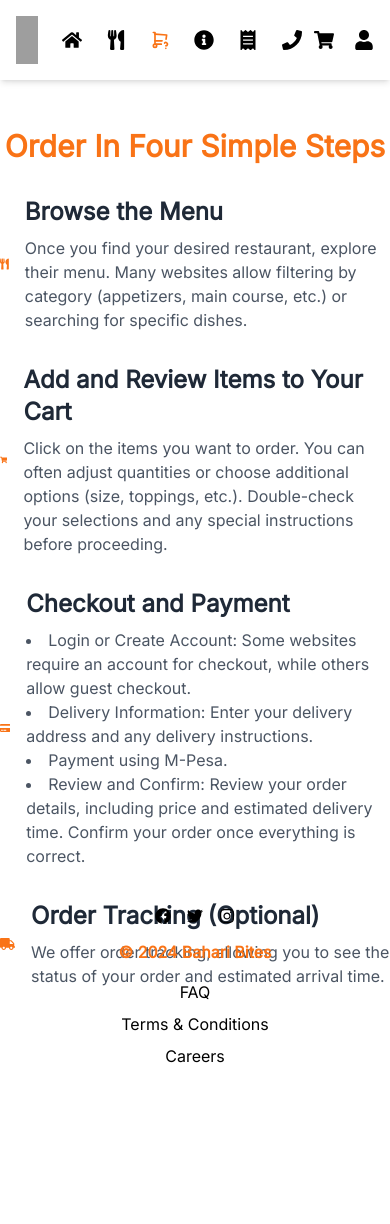
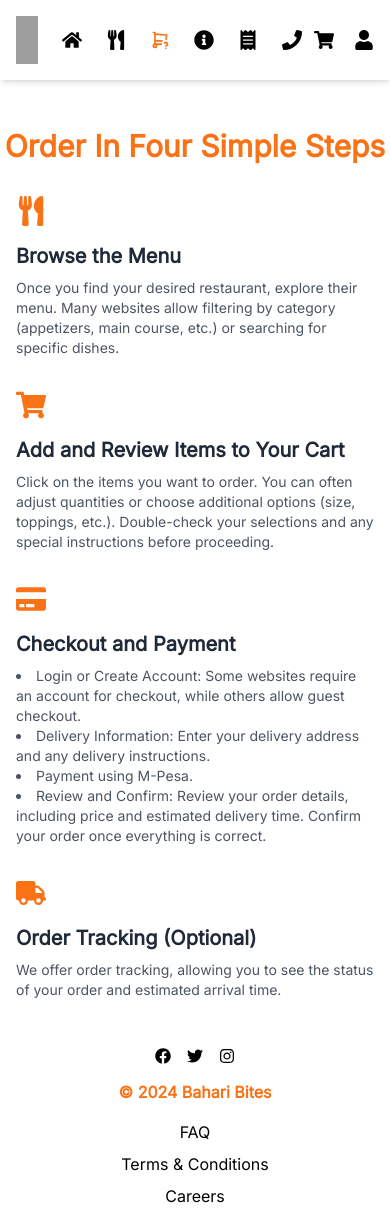
Before and after one commit to Kimoney/bahari-bites-frontend, a React (Vite) app: page /howtoorder in a window 390 px wide. Before the commit the page ends 1084 px from the top, so only its background shows below. Built offline with nearby package versions, Linux system fonts and the light colour scheme; grey boxes are pictures that could not be loaded.

Commit message:
style: Enhanced mobile responsiveness on howtoordercomponent

```diff
--- a/src/components/Cart/Cart.jsx
+++ b/src/components/Cart/Cart.jsx
@@ -36,9 +36,10 @@ const Cart = () => {
               </Link>
             </div>
           ) : (
+            <div className="overflow-x-auto">
             <table className="min-w-full table-auto">
               <thead>
-                <tr className="bg-orange-100 border">
+                <tr className="bg-orange-100 border whitespace-nowrap">
                   <th className="text-left py-2 uppercase px-4">Product</th>
                   <th className="text-left py-2 uppercase px-4">Price</th>
                   <th className="text-left py-2 uppercase px-4">Quantity</th>
@@ -47,7 +48,7 @@ const Cart = () => {
               </thead>
               <tbody>
                 {cart.map(item => (
-                  <tr key={item.id} className="border-b">
+                  <tr key={item.id} className="border-b whitespace-nowrap">
                     <td className="py-4 px-4 flex items-center">
                       <img
                         src={item.image_url}
@@ -101,6 +102,7 @@ const Cart = () => {
                 </tr>
               </tfoot>
             </table>
+            </div>
           )}
         </div>
       </div>
--- a/src/components/HowToOrder/HowToOrder.jsx
+++ b/src/components/HowToOrder/HowToOrder.jsx
@@ -1,29 +1,44 @@
-import {  FaUtensils, FaShoppingCart, FaCreditCard, FaTruck } from 'react-icons/fa';
+import { FaUtensils, FaShoppingCart, FaCreditCard, FaTruck } from 'react-icons/fa';
 
 export default function HowToOrder() {
   return (
-<div id='howtoorder' className="mt-12 h-screen pt-20">
-  <h3 className="text-3xl font-bold text-center text-orange-500">Order In Four Simple Steps</h3>
-  <div className="mt-8 max-w-4xl mx-auto">
-    <div className="mb-8 flex items-center">
-      <FaUtensils className="text-orange-500 text-3xl mr-4" />
+    <div id="howtoorder" className="mt-12 pt-20">
+      <h3 className="text-3xl font-bold text-center text-orange-500 mb-8">
+        Order In Four Simple Steps
+      </h3>
+      <div className="max-w-4xl mx-auto px-4">
+        {/* Step 1 */}
+        <div className="mb-8 flex flex-col md:flex-row items-start md:items-center">
+          <FaUtensils className="text-orange-500 text-3xl mb-4 md:mb-0 md:mr-4" />
           <div>
-        <h4 className="text-2xl font-bold text-gray-800">Browse the Menu</h4>
-        <p className="mt-2 text-gray-600">Once you find your desired restaurant, explore their menu. Many websites allow filtering by category (appetizers, main course, etc.) or searching for specific dishes.</p>
+            <h4 className="text-xl md:text-2xl font-bold text-gray-800">
+              Browse the Menu
+            </h4>
+            <p className="mt-2 text-gray-600 text-sm md:text-base">
+              Once you find your desired restaurant, explore their menu. Many websites allow filtering by category (appetizers, main course, etc.) or searching for specific dishes.
+            </p>
           </div>
         </div>
-    <div className="mb-8 flex items-center">
-      <FaShoppingCart className="text-orange-500 text-3xl mr-4" />
+        {/* Step 2 */}
+        <div className="mb-8 flex flex-col md:flex-row items-start md:items-center">
+          <FaShoppingCart className="text-orange-500 text-3xl mb-4 md:mb-0 md:mr-4" />
           <div>
-        <h4 className="text-2xl font-bold text-gray-800">Add and Review Items to Your Cart</h4>
-        <p className="mt-2 text-gray-600">Click on the items you want to order. You can often adjust quantities or choose additional options (size, toppings, etc.). Double-check your selections and any special instructions before proceeding.</p>
+            <h4 className="text-xl md:text-2xl font-bold text-gray-800">
+              Add and Review Items to Your Cart
+            </h4>
+            <p className="mt-2 text-gray-600 text-sm md:text-base">
+              Click on the items you want to order. You can often adjust quantities or choose additional options (size, toppings, etc.). Double-check your selections and any special instructions before proceeding.
+            </p>
           </div>
         </div>
-    <div className="mb-8 flex items-center">
-      <FaCreditCard className="text-orange-500 text-3xl mr-4" />
+        {/* Step 3 */}
+        <div className="mb-8 flex flex-col md:flex-row items-start md:items-center">
+          <FaCreditCard className="text-orange-500 text-3xl mb-4 md:mb-0 md:mr-4" />
           <div>
-        <h4 className="text-2xl font-bold text-gray-800">Checkout and Payment</h4>
-        <ul className="mt-2 text-gray-600 list-disc list-inside">
+            <h4 className="text-xl md:text-2xl font-bold text-gray-800">
+              Checkout and Payment
+            </h4>
+            <ul className="mt-2 text-gray-600 list-disc list-inside text-sm md:text-base">
               <li>Login or Create Account: Some websites require an account for checkout, while others allow guest checkout.</li>
               <li>Delivery Information: Enter your delivery address and any delivery instructions.</li>
               <li>Payment using M-Pesa.</li>
@@ -31,14 +46,19 @@ export default function HowToOrder() {
             </ul>
           </div>
         </div>
-    <div className="mb-8 flex items-center">
-      <FaTruck className="text-orange-500 text-3xl mr-4" />
+        {/* Step 4 */}
+        <div className="mb-8 flex flex-col md:flex-row items-start md:items-center">
+          <FaTruck className="text-orange-500 text-3xl mb-4 md:mb-0 md:mr-4" />
           <div>
-        <h4 className="text-2xl font-bold text-gray-800">Order Tracking (Optional)</h4>
-        <p className="mt-2 text-gray-600">We offer order tracking, allowing you to see the status of your order and estimated arrival time.</p>
+            <h4 className="text-xl md:text-2xl font-bold text-gray-800">
+              Order Tracking (Optional)
+            </h4>
+            <p className="mt-2 text-gray-600 text-sm md:text-base">
+              We offer order tracking, allowing you to see the status of your order and estimated arrival time.
+            </p>
           </div>
         </div>
       </div>
     </div>
-  )
+  );
 }
```
Lines whose indentation alone changed are shown as unchanged.
